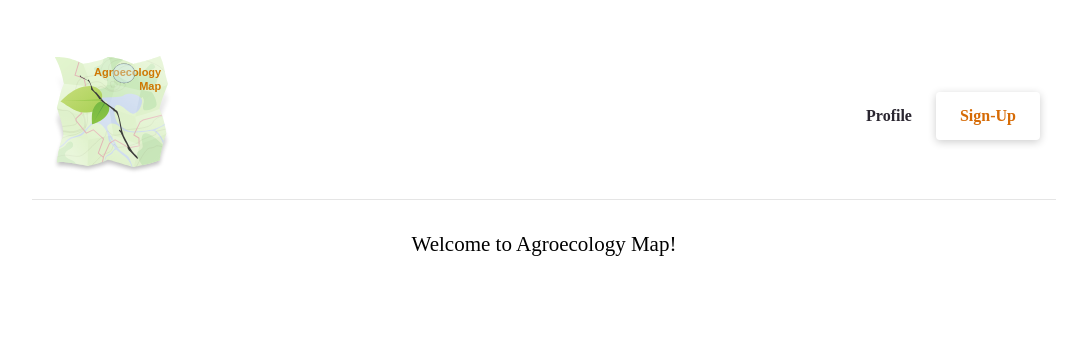
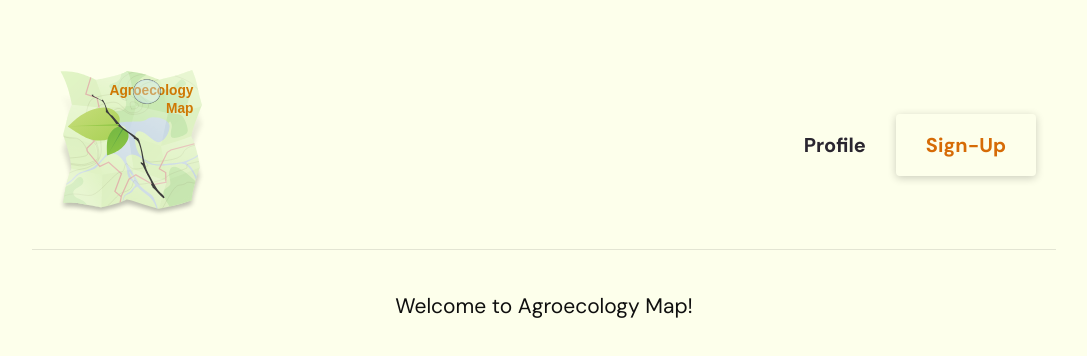
Before and after one commit to marcelo-soares-souza/Agroecology-Map-Frontend, a React (Vite) app: page / in a window 1280 px wide. Shown: the top 356 px of the page, without its empty margins (96-1183 px from the left). Built offline with nearby package versions, Linux system fonts and the light colour scheme.

Commit message:
styles: global css update

```diff
--- a/src/index.css
+++ b/src/index.css
@@ -1,11 +1,21 @@
+/** Fonts */
+/* General Text: DM Sans */
+@import url('https://fonts.googleapis.com/css2?family=DM+Sans:ital,wght@0,400;0,500;0,700;1,400;1,500;1,700&display=swap');
+/* Headings: Inter */
+@import url('https://fonts.googleapis.com/css2?family=Inter:wght@400;500;600;700;800&display=swap');
+/* Extra: Bebas Neue && Fira Sans */
+@import url('https://fonts.googleapis.com/css2?family=Bebas+Neue&family=Fira+Sans:wght@700&display=swap');
+
+
 * {
   box-sizing: border-box;
 }
 
 :root {
   min-height: 100vh;
-  font-size: 16px;
-  line-height: 24px;
+  font-size: 20px;
+  line-height: 32px;
+  font-family: 'DM Sans', 'Inter', 'Open Sans', Helvetica, Verdana, sans-serif;
   font-weight: 400;
   font-synthesis: none;
   text-rendering: optimizeLegibility;
@@ -14,11 +24,160 @@
   -webkit-text-size-adjust: 100%;
 }
 
+:root {
+  --text-sm: 0.8rem;
+  --text-base: 1rem;
+  --text-lg: 1.2rem;
+  --text-xl: 1.4rem;
+  --text-2xl: 1.6rem;
+  --text-3xl: 2rem;
+  --text-4xl: 2.6rem;
+
+  --off-white: #FDFFEB;
+  --beige: #F4EEC7;
+  --orange: #FE9801;
+  --dark-orange: #AA6E16;
+  --brown: #765A31;
+  --lime: #CCDA46;
+  --olive: #697C37;
+  --forest: #33420B;
+  --off-black: #0F0F0F;
+  --gray: #4D4D4D;
+  --light-gray: #C3C3C3;
+
+  --primary: var(--off-black);
+  --primary-dark: var(--beige);
+  --highlight-1: var(--orange);
+  --highlight-1-dark: var(--dark-orange);
+  --highlight-1-darker: var(--brown);
+  --highlight-2:var(--lime);
+  --highlight-2-dark: var(--olive);
+  --neutral-light: var(--light-gray);
+  --neutral: var(--gray);
+  --background-highlight: var(--forest);
+  --background: var(--off-white);
+
+  --space-0: 8px;
+  --space-1: 12px;
+  --space-2: 16px;
+  --space-3: 20px;
+  --space-4: 32px;
+  --space-5: 40px;
+  --space-6: 52px;
+  --space-7: 64px;
+}
+
+/* @media (prefers-color-scheme: dark) {
+  :root {
+    --primary: var(--off-white);
+    --dark-primary: var(--beige);
+    --highlight-1: var(--orange);
+    --dark-highlight-1: var(--dark-orange);
+    --darker-highlight-1: var(--brown);
+    --highlight-2: var(--lime);
+    --dark-highlight-2: var(--olive);
+    --background-highlight: var(--forest);
+    --background: var(--off-black);
+  }
+} */
+
 body {
   margin: 0;
+  padding: 0;
+  background-color: var(--background);
+  color: var(--primary);
+}
+
+h1, h2, h3, h4, h5, h6 {
+  font-family: Inter, 'DM Sans', Verdana, sans-serif;
+}
+
+h1 {
+  font-size: var(--text-3xl);
+  font-weight: 800;
+}
+
+h2 {
+  font-size: var(--text-2xl);
+  font-weight: 700;
+}
+
+h3 {
+  font-size: var(--text-xl);
+  font-weight: 700;
+}
+
+a {
+  text-decoration: none;
+  color: var(--dark-orange);
+}
+
+button {
+  all: unset;
+  align-self: flex-end;
+  display: flex;
+  justify-content: center;
+  align-items: center;
+  margin: var(--space-2) 0;
+  height: var(--space-6);
+  padding: 0 var(--space-4);
+  color: var(--neutral-light);
+  border: 2px solid var(--neutral);
+  border-radius: 28px;
+  font-size: var(--text-base);
+  font-weight: 500;
+  transition: border-color linear 150ms, color linear 150ms;
+}
+
+button:hover {
+  cursor: pointer;
+  border-color: var(--neutral-light);
+  color: var(--neutral);
+}
+
+button:disabled {
+  background-color: var(--neutral-light);
+  color: var(--neutral);
+  border-color: var(--neutral-light);
+}
+
+input {
+  display: flex;
+  margin: var(--space-2) 0;
+  padding: 0 var(--space-1);
+  height: var(--space-5);
+  font-size: var(--text-base);
+  color: var(--primary);
+  background-color: var(--background);
+  border: 2px solid var(--neutral-light);
+  border-radius: 12px;
 }
 
 label {
-  font-size: 24px;
+  font-size: var(text-2xl);
   font-weight: 800;
 }
+
+.grid-container {
+  display: grid;
+  grid-template-columns: minmax(0, 1fr) min(1350px, 96%) minmax(0, 1fr);
+}
+
+.grid-container > * {
+  grid-column: 2;
+}
+
+.full-width {
+  grid-column: -1/1;
+}
+
+.two-columns {
+  display: grid;
+  grid-template-columns: 1fr 1fr;
+}
+
+.contain-center {
+  display: flex;
+  justify-content: center;
+  align-items: center;
+}
```
